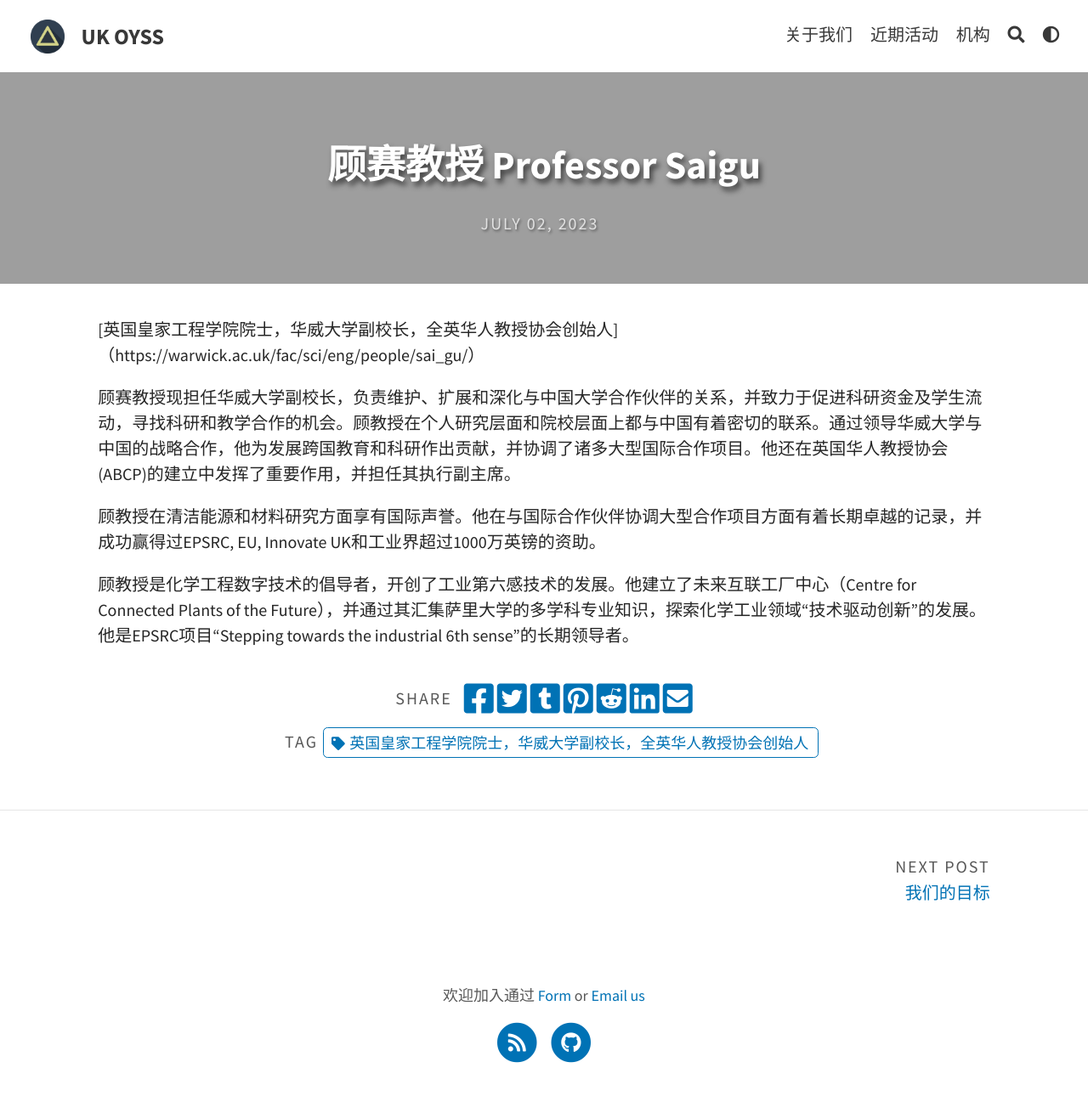
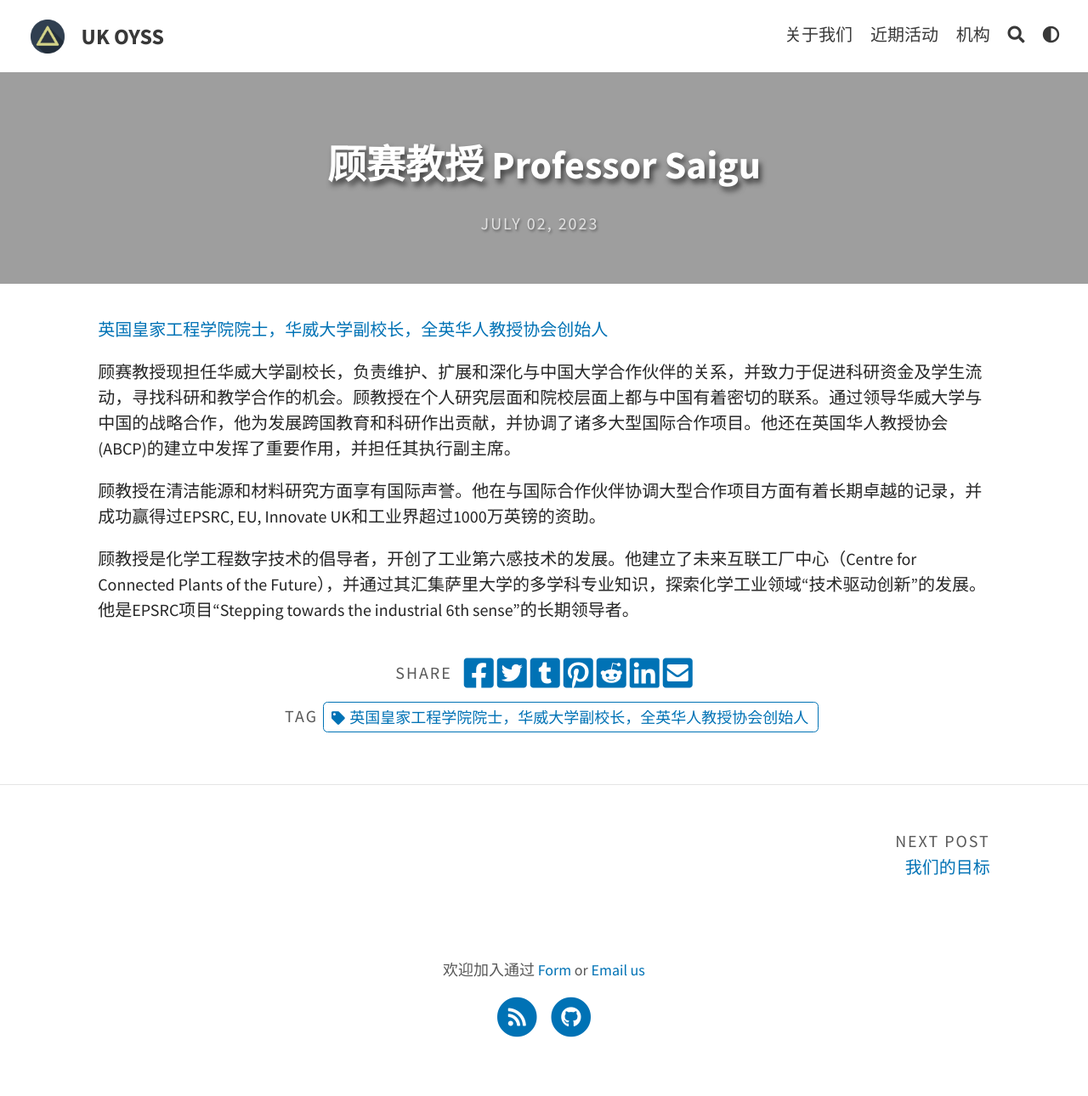
Before and after one commit to uk-oyss/uk-oyss.github.io, a Jekyll site: the page built from _posts/2023-07-02-顾赛教授简介.md, in a window 1280 px wide. Shown: the whole page at 85% size. Built offline with Jekyll 4.4.1, drawn with Linux system fonts in a browser that asks for light colours; a script that is not in the unit is left out; after the commit the page ends 1260 px from its top, so only the background shows below that.

Commit message:
bug hyper web

```diff
--- a/_posts/2023-07-02-顾赛教授简介.md
+++ b/_posts/2023-07-02-顾赛教授简介.md
@@ -8,7 +8,8 @@ tags: [英国皇家工程学院院士，华威大学副校长，全英华人教
 excerpt_separator: <!--more-->
 ---
 
-[英国皇家工程学院院士，华威大学副校长，全英华人教授协会创始人]（https://warwick.ac.uk/fac/sci/eng/people/sai_gu/）
+[英国皇家工程学院院士，华威大学副校长，全英华人教授协会创始人](https://warwick.ac.uk/fac/sci/eng/people/sai_gu/)
+
 
 <!--more-->
 
```
